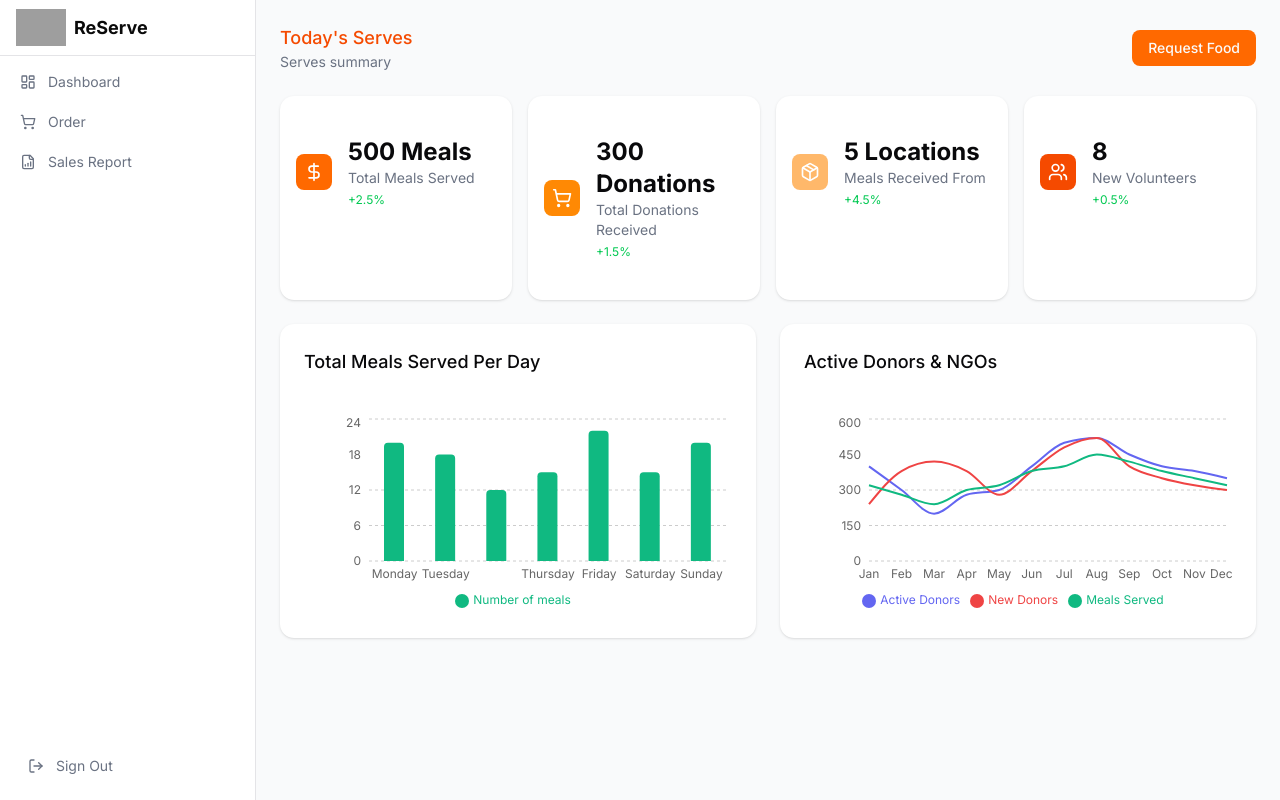
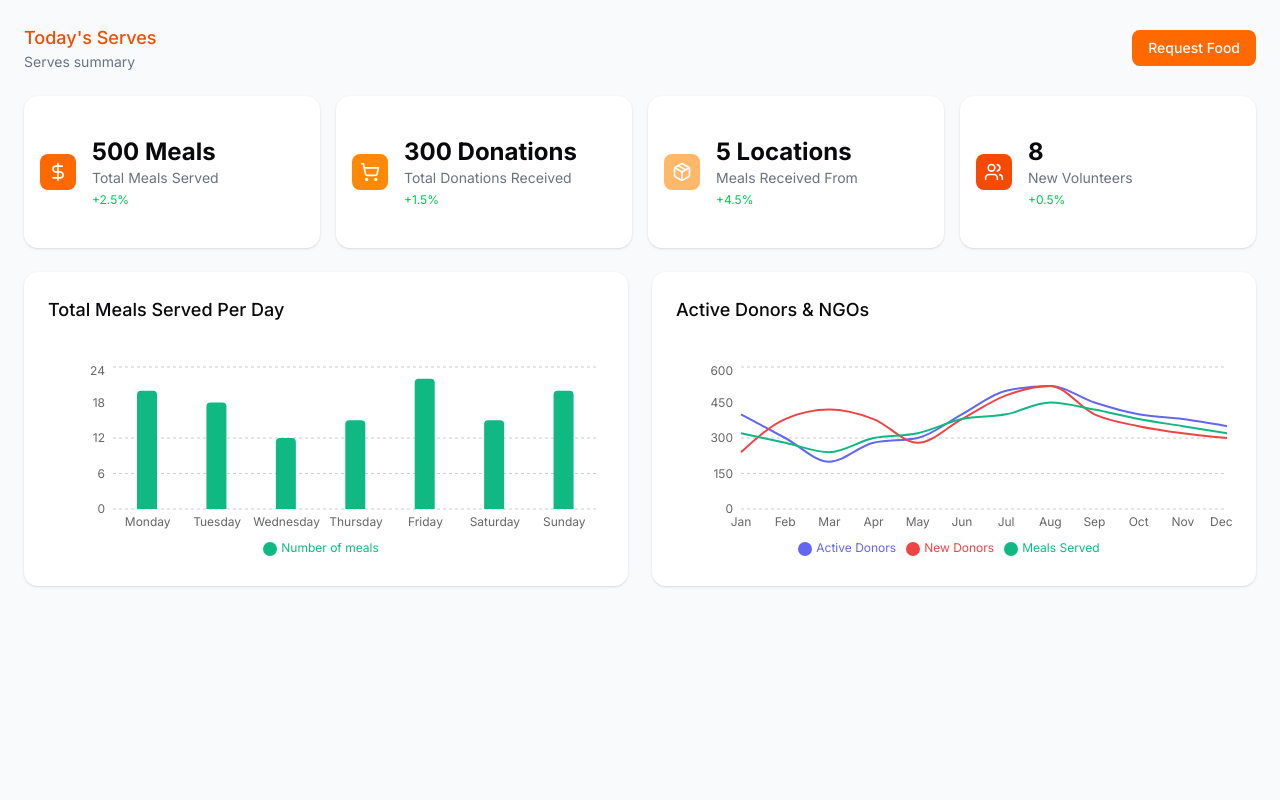
Before and after one commit to YashKhatpe/Re-Serve, a Next.js app: page /ngo-dashboard in a window 1280 px wide. Built offline with nearby package versions, Linux system fonts and the light colour scheme; no server answers; grey boxes are pictures that could not be loaded.

Commit message:
ngo dashboard

```diff
--- a/app/(ngo)/ngo-dashboard/page.tsx
+++ b/app/(ngo)/ngo-dashboard/page.tsx
@@ -22,9 +22,9 @@ import { Button } from "@/components/ui/button";
 export default function NgoDashboard() {
   return (
     <div className="flex h-screen bg-gray-50">
-      <div className="w-64 flex-shrink-0">
+      {/* <div className="w-64 flex-shrink-0">
         <Sidebar />
-      </div>
+      </div> */}
       <div className="flex-1 flex flex-col overflow-hidden">
         {/* <Header /> */}
         <main className="flex-1 overflow-y-auto p-6">
```
